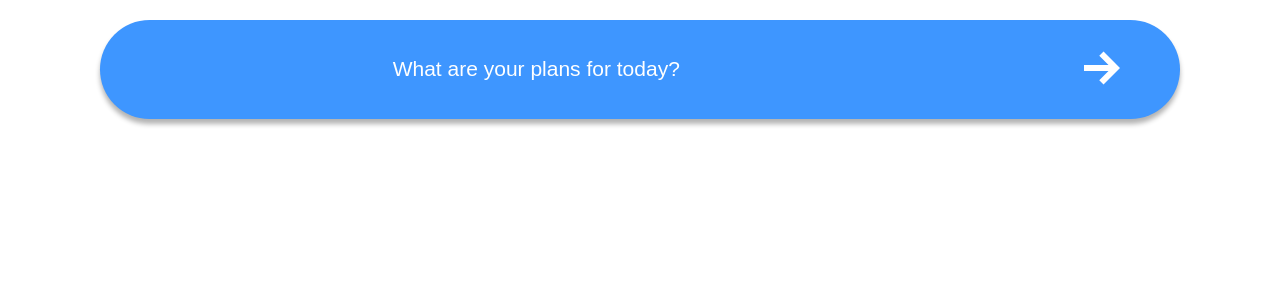
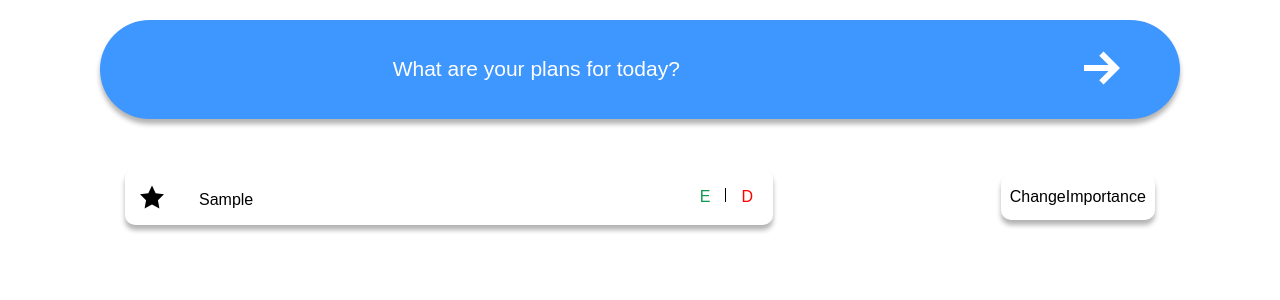
Before and after one commit to freeonboard-highfive/5_ModuCompany_team1, a React (Create React App) app: page / in a window 1280 px wide. Both pictures are taken after typing "Sample" into the empty fields and a click on the button 1102 px from the left and 69 px from the top of the page. Shown: the top 300 px of the page. Built offline with nearby package versions, Linux system fonts and the light colour scheme.

Commit message:
[#2] feat : todo 생성,삭제,수정 로직 구현

```diff
--- /dev/null
+++ b/src/components/todoItem/EditTodo.tsx
@@ -0,0 +1,81 @@
+import { TODO_KEYS } from 'src/utils/constants';
+import { TodoType } from '@src/utils/utilTypes';
+import React, { useState } from 'react';
+import styled from 'styled-components';
+
+interface EditTodoProps {
+  toggleEditMode: () => void;
+  editTodo: (id: number, name: string, value: string | boolean) => void;
+  todo: TodoType;
+}
+
+const EditTodo: React.FC<EditTodoProps> = ({
+  toggleEditMode,
+  editTodo,
+  todo,
+}) => {
+  const [editedText, setEditedText] = useState<string>('');
+  const changeTodoText = (event: React.ChangeEvent<HTMLInputElement>) => {
+    const {
+      currentTarget: { value },
+    } = event;
+    setEditedText(value);
+  };
+
+  const submitEdited = (event: React.FormEvent<HTMLFormElement>) => {
+    event.preventDefault();
+
+    editTodo(todo.id, TODO_KEYS.taskName, editedText);
+    setEditedText('');
+    toggleEditMode();
+  };
+
+  return (
+    <>
+      <EidtForm onSubmit={submitEdited}>
+        <EidtInput type="text" onChange={changeTodoText} value={editedText} />
+        <EditButton>Edit</EditButton>
+      </EidtForm>
+      <CancelButton onClick={toggleEditMode}>Cancel</CancelButton>
+    </>
+  );
+};
+
+const EidtForm = styled.form`
+  display: flex;
+  justify-content: space-between;
+  align-items: center;
+  width: 100%;
+`;
+
+const EidtInput = styled.input`
+  all: unset;
+  width: 90%;
+  padding-bottom: 4px;
+  font-size: 17px;
+  border-bottom: 2px solid transparent;
+
+  &:focus {
+    border-color: black;
+    transition: border-color 0.5s ease-in-out;
+  }
+`;
+
+const EditButton = styled.button`
+  all: unset;
+  margin-right: 10px;
+  padding: 5px;
+  font-size: 16px;
+  color: #119955;
+  cursor: pointer;
+`;
+
+const CancelButton = styled.button`
+  all: unset;
+  padding: 5px;
+  font-size: 16px;
+  color: #ff0000;
+  cursor: pointer;
+`;
+
+export default React.memo(EditTodo);
--- /dev/null
+++ b/src/components/todoItem/Stars.tsx
@@ -0,0 +1,27 @@
+import React from 'react';
+
+export const FilledStar: React.FC = () => {
+  return (
+    <svg
+      xmlns="http://www.w3.org/2000/svg"
+      width="24"
+      height="24"
+      viewBox="0 0 24 24"
+    >
+      <path d="M12 .587l3.668 7.568 8.332 1.151-6.064 5.828 1.48 8.279-7.416-3.967-7.417 3.967 1.481-8.279-6.064-5.828 8.332-1.151z" />
+    </svg>
+  );
+};
+
+export const HalfFilledStar: React.FC = () => {
+  return (
+    <svg
+      xmlns="http://www.w3.org/2000/svg"
+      width="24"
+      height="24"
+      viewBox="0 0 24 24"
+    >
+      <path d="M12 5.173l2.335 4.817 5.305.732-3.861 3.71.942 5.27-4.721-2.524v-12.005zm0-4.586l-3.668 7.568-8.332 1.151 6.064 5.828-1.48 8.279 7.416-3.967 7.416 3.966-1.48-8.279 6.064-5.827-8.332-1.15-3.668-7.569z" />
+    </svg>
+  );
+};
--- /dev/null
+++ b/src/components/todoItem/TodoItem.tsx
@@ -0,0 +1,137 @@
+import { TodoType } from 'src/utils/utilTypes';
+import React, { useState } from 'react';
+import styled from 'styled-components';
+import EditTodo from './EditTodo';
+import { FilledStar } from './Stars';
+
+interface TodoItemTypes {
+  todo: TodoType;
+  deleteTodo: (id: number) => void;
+  editTodo: (id: number, name: string, value: string | boolean) => void;
+}
+
+const TodoItem: React.FC<TodoItemTypes> = ({ todo, deleteTodo, editTodo }) => {
+  const [editMode, setEditMode] = useState<boolean>(false);
+
+  const toggleEditMode = (): void => {
+    setEditMode(!editMode);
+  };
+
+  const onClickTodoBtn = (event: React.MouseEvent<HTMLButtonElement>): void => {
+    const {
+      currentTarget: { name },
+    } = event;
+    switch (name) {
+      case 'edit':
+        return toggleEditMode();
+      case 'delete':
+        return deleteTodo(todo.id);
+    }
+  };
+
+  return (
+    <Todo>
+      <TodoContent>
+        {editMode ? (
+          <EditTodo
+            toggleEditMode={toggleEditMode}
+            editTodo={editTodo}
+            todo={todo}
+          />
+        ) : (
+          <>
+            <TodoTextBox>
+              <FilledStar />
+              <TodoText>{todo.taskName}</TodoText>
+            </TodoTextBox>
+            <TodoButtonBox>
+              <TodoButton className="edit" name="edit" onClick={onClickTodoBtn}>
+                E
+              </TodoButton>
+              <Divider />
+              <TodoButton
+                className="delete"
+                name="delete"
+                onClick={onClickTodoBtn}
+              >
+                D
+              </TodoButton>
+            </TodoButtonBox>
+          </>
+        )}
+      </TodoContent>
+      <ImportanceBox>ChangeImportance</ImportanceBox>
+    </Todo>
+  );
+};
+
+const Todo = styled.li`
+  display: flex;
+  justify-content: space-between;
+  align-items: center;
+  margin-top: 15px;
+  padding: 10px;
+  width: 100%;
+`;
+
+const TodoContent = styled.div`
+  display: flex;
+  justify-content: space-between;
+  align-items: center;
+  width: 60%;
+  padding: 15px;
+  border-radius: 10px;
+  box-shadow: 0px 5px 5px rgba(0, 0, 0, 0.3);
+
+  & svg {
+    fill: black;
+  }
+`;
+
+const TodoTextBox = styled.div`
+  display: flex;
+  align-items: center;
+`;
+
+const TodoText = styled.span`
+  font-size: 16px;
+  margin-left: 35px;
+  margin-top: 5px;
+`;
+
+const TodoButtonBox = styled.div`
+  display: flex;
+  align-items: center;
+  & .edit {
+    color: #119955;
+  }
+
+  & .delete {
+    color: #ff0000;
+  }
+`;
+
+const Divider = styled.div`
+  height: 14px;
+  border-left: 1px solid black;
+  margin: 0px 10px 5px;
+`;
+
+const TodoButton = styled.button`
+  all: unset;
+  font-size: 16px;
+  padding: 5px;
+  cursor: pointer;
+`;
+
+const ImportanceBox = styled.div`
+  display: flex;
+  align-items: center;
+  justify-content: center;
+  width: 15%;
+  height: 46px;
+  border-radius: 10px;
+  box-shadow: 0px 5px 5px rgba(0, 0, 0, 0.3);
+`;
+
+export default React.memo(TodoItem);
--- a/src/pages/TodoList.tsx
+++ b/src/pages/TodoList.tsx
@@ -1,14 +1,36 @@
+import TodoItem from 'src/components/todoItem/TodoItem';
 import React from 'react';
 import TodoHeader from 'src/components/TodoHeader';
 import { useTodo } from 'src/utils/useTodo';
+import styled from 'styled-components';
 
 const TodoList: React.FC = () => {
-  const { createTodos, incrementId } = useTodo();
+  const { todos, createTodos, incrementId, deleteTodo, editTodo } = useTodo();
   return (
     <>
-      <TodoHeader incrementId={incrementId} createTodos={createTodos} />
+      <TodoHeader createTodos={createTodos} incrementId={incrementId} />
+      <TodoLists>
+        {todos &&
+          todos.map((todo) => (
+            <TodoItem
+              key={todo.id}
+              todo={todo}
+              deleteTodo={deleteTodo}
+              editTodo={editTodo}
+            />
+          ))}
+      </TodoLists>
     </>
   );
 };
 
-export default TodoList;
+const TodoLists = styled.ul`
+  display: flex;
+  justify-content: center;
+  align-items: center;
+  flex-direction: column;
+  margin-top: 25px;
+  padding: 0px 25px;
+`;
+
+export default React.memo(TodoList);
--- a/src/utils/useTodo.ts
+++ b/src/utils/useTodo.ts
@@ -1,5 +1,6 @@
 import { useEffect, useState } from 'react';
 import { INITAILTODO } from './constants';
+import { getTodayDate } from './getTodayDate';
 import {
   increamentStorageId,
   loadLocalStorage,
@@ -27,5 +28,27 @@ export const useTodo = (): UseTodoTypes => {
     setTodos((prev) => prev.concat(todos));
   };
 
-  return { createTodos, incrementId };
+  const deleteTodo = (id: number): void => {
+    const deletedTodo = todos.filter((todo) => id !== todo.id);
+    setTodos(deletedTodo);
+  };
+
+  const editTodo = (
+    id: number,
+    name: string,
+    value: string | boolean,
+  ): void => {
+    const editedTodo = todos.map((todo) =>
+      id !== todo.id
+        ? todo
+        : {
+            ...todo,
+            [name]: value,
+            updatedAt: getTodayDate(),
+          },
+    );
+    setTodos(editedTodo);
+  };
+
+  return { createTodos, incrementId, deleteTodo, editTodo, todos };
 };
```
